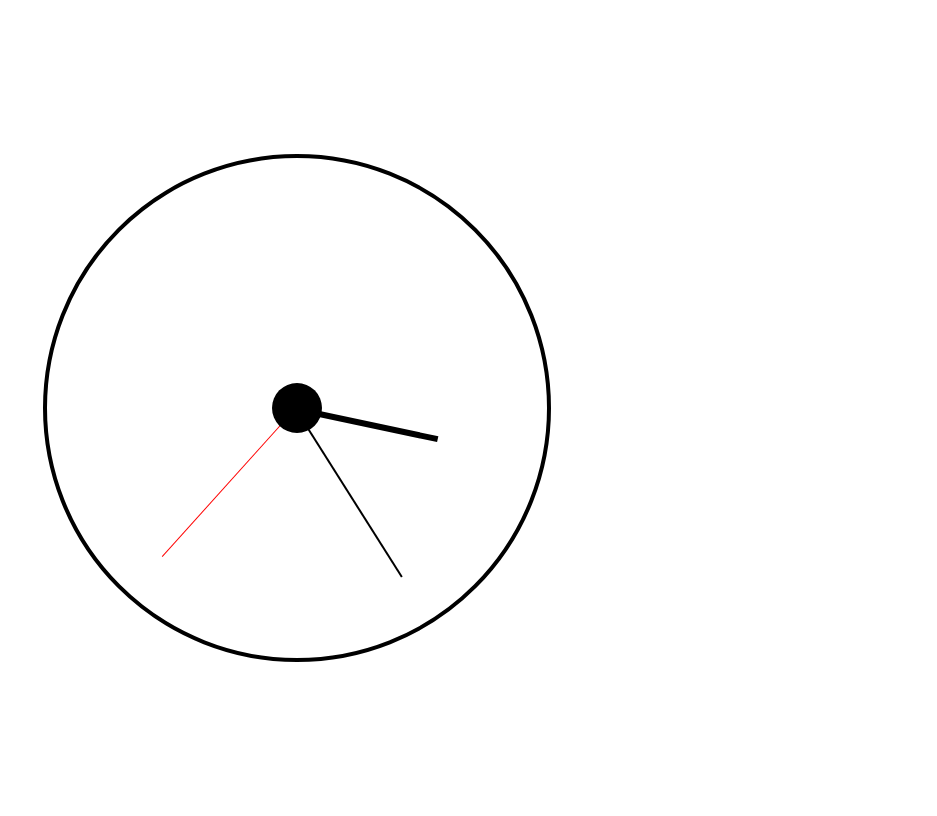
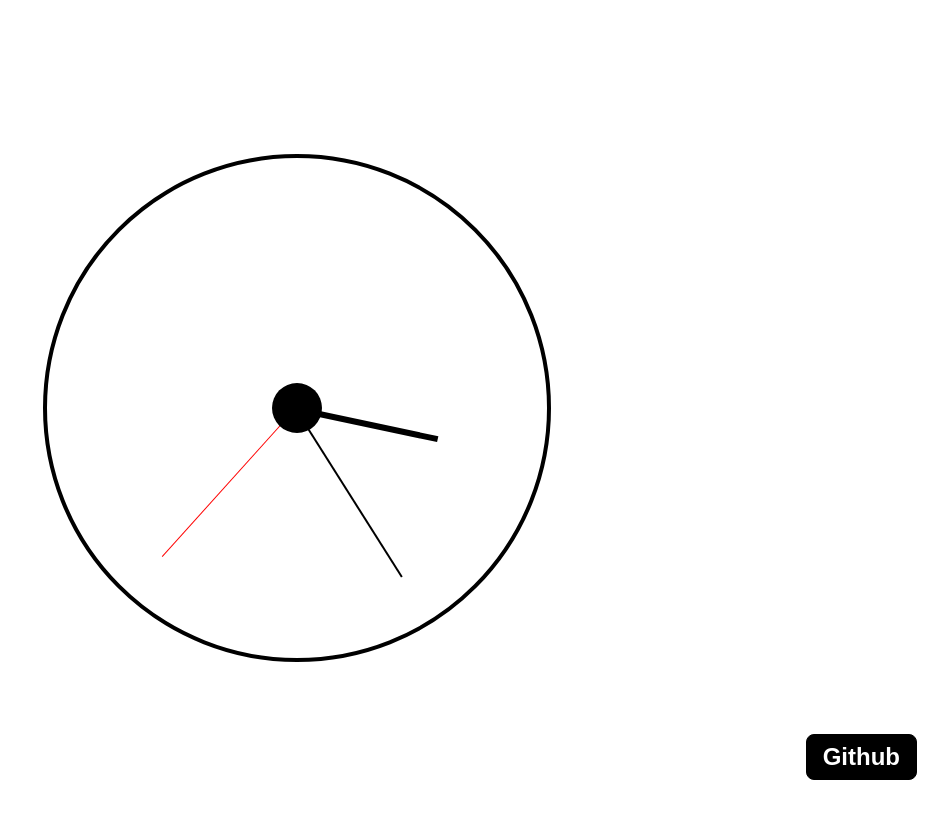
Before and after one commit to univdev/vue-analog-clock, a Vue app: page / in a window 1280 px wide. Shown: the whole page, without its empty margins (343-1280 px from the left). Built offline with nearby package versions, Linux system fonts and the light colour scheme.

Commit message:
feat: [#3] Github 레포지토리 링크 버튼 추가

```diff
--- a/src/App.vue
+++ b/src/App.vue
@@ -4,6 +4,12 @@
   align-items: center;
   justify-content: center;
   min-height: 100vh;
+  .github-button-link {
+    position: fixed;
+    right: 20px;
+    bottom: 20px;
+    text-decoration: none;
+  }
 }
 </style>
 
@@ -11,16 +17,22 @@
 .container
   clock-component(
     :date="current")
+  a.github-button-link(
+    href="https://github.com/univdev/vue-analog-clock"
+    target="_blank")
+    github-button.github-button
 </template>
 
 <script lang="ts">
 import { computed, ComputedRef, defineComponent, onBeforeMount, onBeforeUnmount } from 'vue';
 import { useStore } from 'vuex';
 import ClockComponent from './components/Clock.vue';
+import GithubButton from './components/GithubButton.vue';
 
 export default defineComponent({
   components: {
     ClockComponent,
+    GithubButton,
   },
   setup() {
     const store = useStore();
--- /dev/null
+++ b/src/components/GithubButton.vue
@@ -0,0 +1,40 @@
+<style lang="less" scoped>
+.github-button {
+  display: flex;
+  align-items: center;
+  border: 1px solid black;
+  border-radius: 8px;
+  background-color: black;
+  color: white;
+  font-weight: bold;
+  font-size: 24px;
+  padding: 8px 16px;
+  cursor: pointer;
+}
+</style>
+
+<template lang="pug">
+button.github-button(
+  :type="type"
+  @click="onClick") Github
+</template>
+
+<script lang="ts">
+import { defineComponent, PropType } from 'vue';
+
+export default defineComponent({
+  props: {
+    type: {
+      type: String as PropType<'button' | 'submit'>,
+      required: false,
+      default: 'button',
+    },
+  },
+  setup(props, { emit }) {
+    const onClick = (event) => {
+      emit('click', event);
+    };
+    return { onClick };
+  },
+});
+</script>
```
